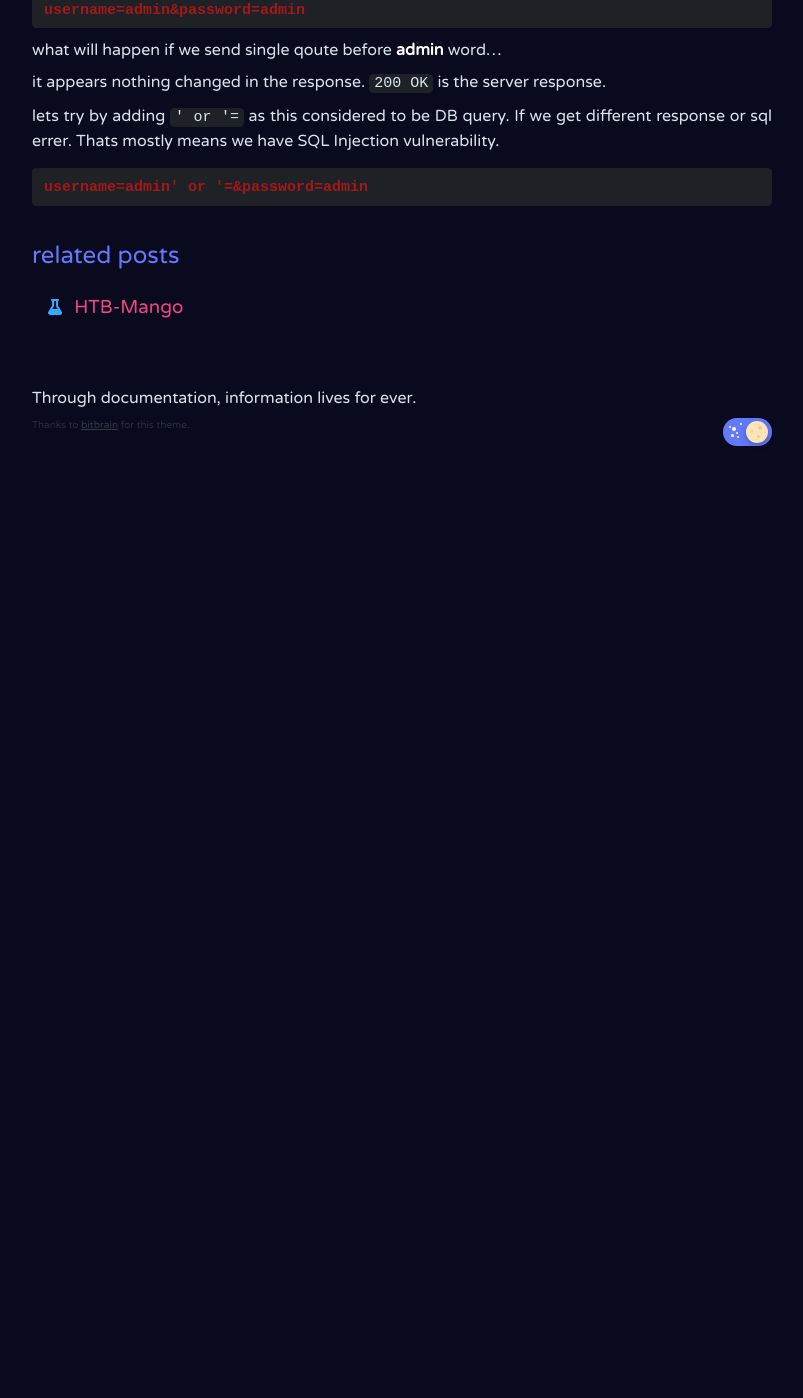
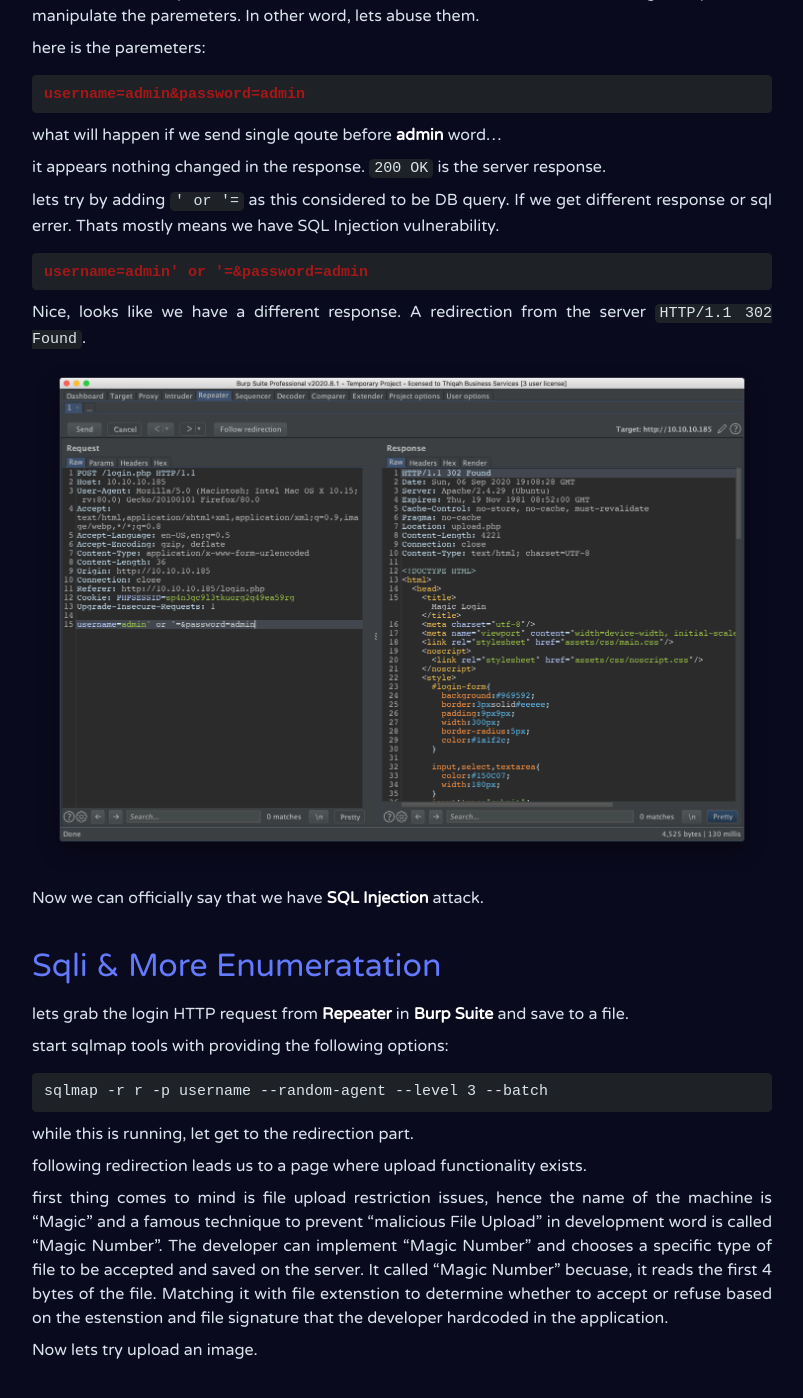
Before and after one commit to abdullahalshubaili/abdullahalshubaili.github.io, a Jekyll site: the page built from Hack The Box/_posts/2020-09-05-HTB-Magic.md, in a window 1280 px wide and 1400 px high, scrolled down 3351 px. Shown: the whole window, without its empty margins (238-1041 px from the left). Built offline with Jekyll 4.4.1, drawn with Linux system fonts in a browser that asks for light colours; comment, search, counter and statistics services are not loaded; before the commit the page ends 3829 px from its top, so only the background shows below that.

Commit message:
magic machine

````diff
--- a/Hack The Box/_posts/2020-09-05-HTB-Magic.md
+++ b/Hack The Box/_posts/2020-09-05-HTB-Magic.md
@@ -68,3 +70,25 @@
 ```json
 username=admin' or '=&password=admin
 ```
+
+Nice, looks like we have a different response. A redirection from the server `HTTP/1.1 302 Found`.
+
+![4](/assets/magic/4.png)
+
+Now we can officially say that we have **SQL Injection** attack.
+
+# Sqli & More Enumeratation
+
+lets grab the login HTTP request from **Repeater** in **Burp Suite** and save to a file.
+
+start sqlmap tools with providing the following options:
+```sqlmap
+sqlmap -r r -p username --random-agent --level 3 --batch
+```
+while this is running, let get to the redirection part.
+
+following redirection leads us to a page where upload functionality exists.
+
+first thing comes to mind is file upload restriction issues, hence the name of the machine is "Magic" and a famous technique to prevent "malicious File Upload" in development word is called "Magic Number". The developer can implement "Magic Number" and chooses a specific type of file to be accepted and saved on the server. It called "Magic Number" becuase, it reads the first 4 bytes of the file. Matching it with file extenstion to determine whether to accept or refuse based on the estenstion and file signature that the developer hardcoded in the application.
+
+Now lets try upload an image.
````
Also changed, not shown: other parts of Hack The Box/_posts/2020-09-05-HTB-Magic.md (+2 -0 lines), assets/magic/4.png (added), 3 other files.
